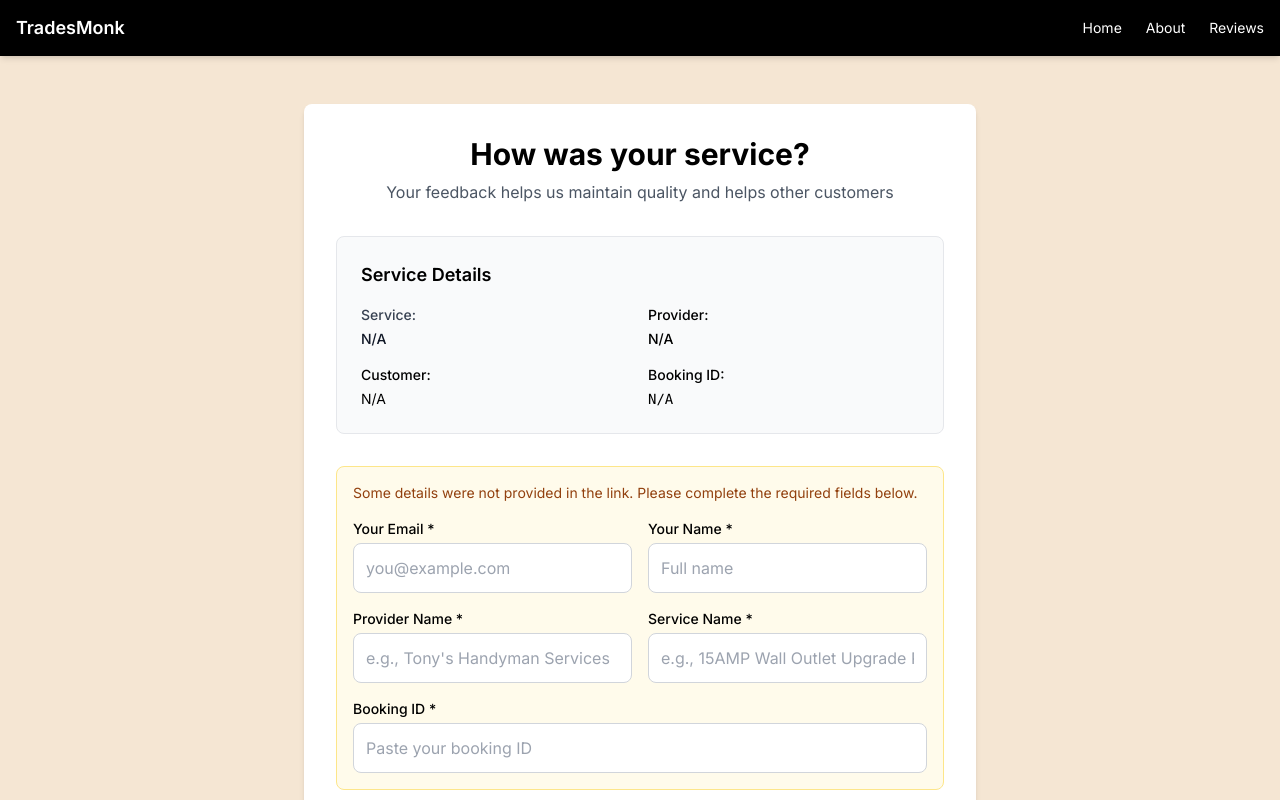
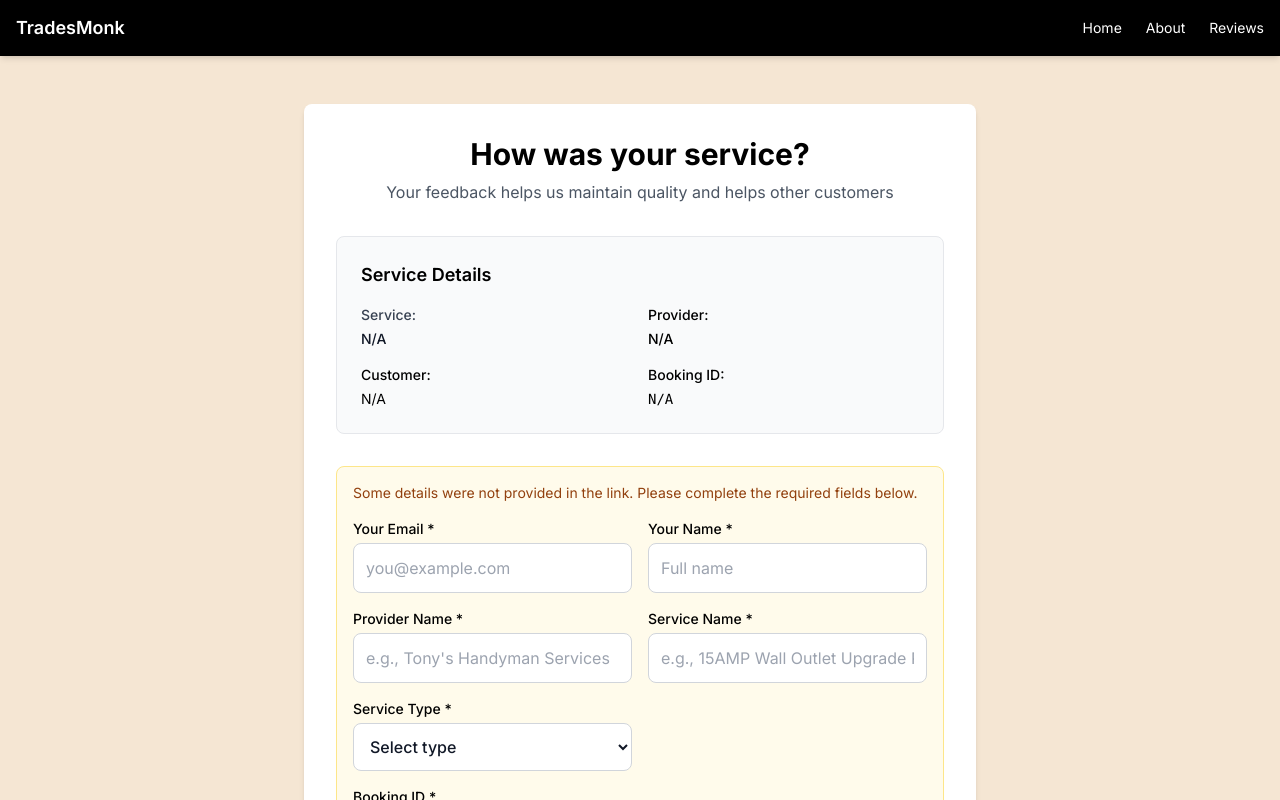
Before and after one commit to YashPatil321/TradeTrack, a Next.js app: page /reviews/submit in a window 1280 px wide. Shown: the top 800 px of the page. Built offline with nearby package versions, Linux system fonts and the light colour scheme.

Commit message:
feat: add review submission form with star ratings and service details

```diff
--- a/app/reviews/submit/page.tsx
+++ b/app/reviews/submit/page.tsx
@@ -86,7 +86,7 @@ function ReviewSubmissionForm() {
 
     // Client-side validation of required fields
     const required: Array<keyof ReviewFormData> = [
-      'customerEmail', 'customerName', 'bookingId', 'serviceName', 'providerName', 'rating'
+      'customerEmail', 'customerName', 'bookingId', 'serviceName', 'serviceType', 'providerName', 'rating'
     ];
     const missing = required.filter((k) => !formData[k] || (k === 'rating' && formData.rating === 0));
     if (missing.length) {
@@ -185,7 +185,7 @@ function ReviewSubmissionForm() {
 
           <form onSubmit={handleSubmit} className="space-y-8">
             {/* If any required autofill is missing, show inputs so user can complete them */}
-            {(missingFields.length > 0 || !formData.customerEmail || !formData.customerName || !formData.providerName || !formData.serviceName || !formData.bookingId) && (
+            {(missingFields.length > 0 || !formData.customerEmail || !formData.customerName || !formData.providerName || !formData.serviceName || !formData.serviceType || !formData.bookingId) && (
               <div className="bg-amber-50 border border-amber-200 rounded-lg p-4 space-y-4">
                 <p className="text-amber-800 text-sm">Some details were not provided in the link. Please complete the required fields below.</p>
                 <div className="grid grid-cols-1 md:grid-cols-2 gap-4">
@@ -228,6 +228,20 @@ function ReviewSubmissionForm() {
                       className={`w-full p-3 border rounded-lg bg-white text-black ${missingFields.includes('serviceName') ? 'border-red-400' : 'border-gray-300'}`}
                       placeholder="e.g., 15AMP Wall Outlet Upgrade Package"
                     />
+                  </div>
+                  <div>
+                    <label className="block text-sm font-medium text-black mb-1">Service Type *</label>
+                    <select
+                      value={formData.serviceType}
+                      onChange={(e) => setFormData(prev => ({ ...prev, serviceType: e.target.value }))}
+                      className={`w-full p-3 border rounded-lg bg-white text-black ${missingFields.includes('serviceType') ? 'border-red-400' : 'border-gray-300'}`}
+                    >
+                      <option value="">Select type</option>
+                      <option value="handyman">Handyman</option>
+                      <option value="plumber">Plumber</option>
+                      <option value="electrician">Electrician</option>
+                      <option value="painter">Painter</option>
+                    </select>
                   </div>
                   <div className="md:col-span-2">
                     <label className="block text-sm font-medium text-black mb-1">Booking ID *</label>
```
